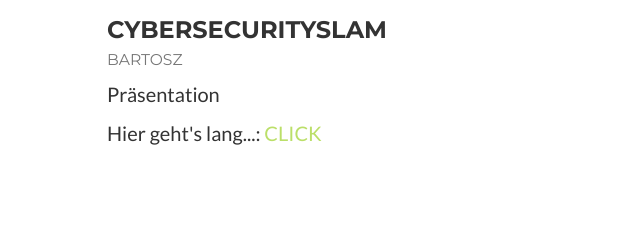
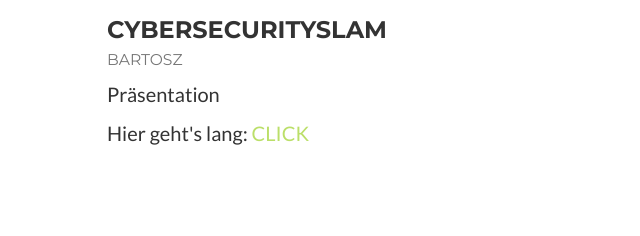
Before and after one commit to VfcD/VfcD.github.io, a website: page index.html in a window 1280 px wide. Shown: the part 2454-2690 px from the top of the page, 353-993 px from the left. Drawn offline with nearby package versions, Linux system fonts and the light colour scheme.

Commit message:
Update index.html

```diff
--- a/index.html
+++ b/index.html
@@ -175,7 +175,7 @@
                           <small>Bartosz</small>
                       </h3>
                       <p>Präsentation</p>
-			  <p>Hier geht's lang...: <a href="https://drive.google.com/open?id=1dPsBBBJ7n3wLBnTKq1RwQ9XGX0UPX1vU">CLICK</a> </p>
+			  <p>Hier geht's lang: <a href="https://drive.google.com/open?id=1LMRYvvtu2BzuNHZ2qNPihNfaHx_ucIzO">CLICK</a> </p>
 
 
                   </div>
```
